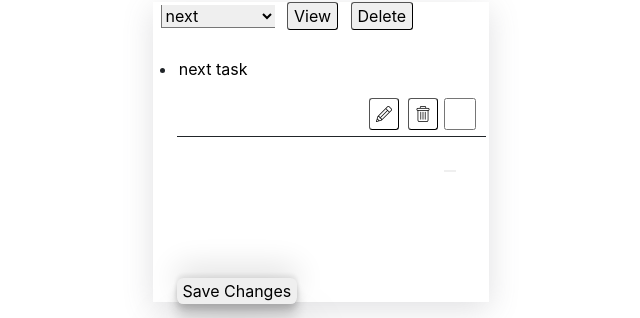
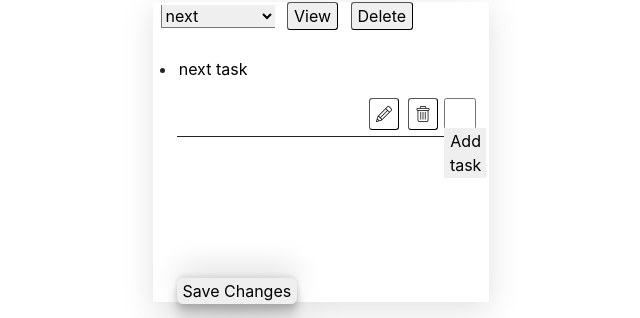
Before and after one commit to judeMbugua/MeDo--ToDolist, a Django app: page / in a window 1280 px wide. Shown: the part 212-530 px from the top of the page, without its empty margins (320-960 px from the left). Run offline with Django 5.2, Linux system fonts and the light colour scheme; a user stored in the database is signed in; data comes from the database, SQL or seed files in the repository; some libraries are stand-ins or nearby versions.

Commit message:
removed add task image

```diff
--- a/main/templates/main/home.html
+++ b/main/templates/main/home.html
@@ -115,7 +115,7 @@
 		{% if context.todos_count > 0 %}
 
 		<button class="add-task-btn"  id="addTask-button">
-		<img class="addTask-image" src=" {% static 'icons/plus.png' %}">
+		Add task
 		</button>
 
 		{% endif %}
```
